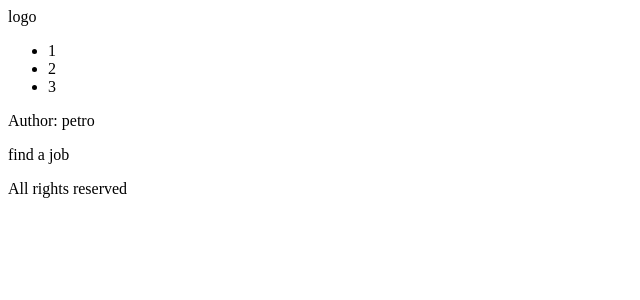
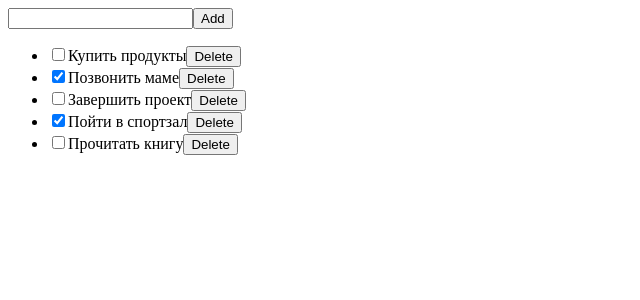
Before and after one commit to vitayusko/FS_104_REACT, a React (Vite) app: page / in a window 1280 px wide. Shown: the top 300 px of the page, without its empty margins (0-640 px from the left). Built offline with nearby package versions, Linux system fonts and the light colour scheme.

Commit message:
todoList

```diff
--- /dev/null
+++ b/src/assets/checklist.json
@@ -0,0 +1,27 @@
+[
+  {
+    "id": 1,
+    "todo": "Купить продукты",
+    "completed": false
+  },
+  {
+    "id": 2,
+    "todo": "Позвонить маме",
+    "completed": true
+  },
+  {
+    "id": 3,
+    "todo": "Завершить проект",
+    "completed": false
+  },
+  {
+    "id": 4,
+    "todo": "Пойти в спортзал",
+    "completed": true
+  },
+  {
+    "id": 5,
+    "todo": "Прочитать книгу",
+    "completed": false
+  }
+]
--- a/src/components/App.jsx
+++ b/src/components/App.jsx
@@ -1,17 +1,17 @@
 import Header from "./Header/Header";
 import Footer from "./Footer/Footer";
 import Message from "./Message/Message";
-
+import Checklist from "./Checklist/Checklist";
 
 const App = () => {
   return (
-      <main>
-          <Header />
-          <Message author = 'petro' message = 'find a job'/>
-          <Footer/>
-
-  </main>
+    <main>
+      {/* <Header />
+          <Message author='petro' message='find a job' />
+          <Footer /> */}
+      <Checklist />
+    </main>
   );
-}
+};
 
 export default App;
--- /dev/null
+++ b/src/components/Checklist/Checklist.jsx
@@ -0,0 +1,41 @@
+import React, { useState } from "react";
+import checklistData from "./../../assets/checklist.json";
+import ChecklistItem from "./ChecklistItem";
+
+const Checklist = () => {
+  const [todos, setTodos] = useState(checklistData);
+  const [newTodoValue, setNewTodoValue] = useState("");
+  // Работа кнопки удалить
+  const handleDeleteTodo = (id) => {
+    setTodos((prev) => prev.filter((item) => item.id !== id));
+  };
+
+  const handleAddTodo = () => {
+    const newTodo = {
+      id: new Date().getTime(),
+      todo: newTodoValue,
+      completed: false,
+    };
+    setTodos((prev) => [...prev, newTodo]);
+  };
+
+  return (
+    <>
+      <div>
+        <input type="text" onChange={(e) => setNewTodoValue(e.target.value)} />
+        <button onClick={handleAddTodo}>Add</button>
+      </div>
+      <ul>
+        {todos.map((item) => (
+          <ChecklistItem
+            key={item.id}
+            handleDeleteTodo={handleDeleteTodo}
+            {...item}
+          />
+        ))}
+      </ul>
+    </>
+  );
+};
+
+export default Checklist;
--- /dev/null
+++ b/src/components/Checklist/ChecklistItem.jsx
@@ -0,0 +1,19 @@
+import React from "react";
+
+const ChecklistItem = ({ handleDeleteTodo, id, completed, todo }) => {
+  return (
+    <li>
+      <input type="checkbox" checked={completed} />
+      <span>{todo}</span>
+      <button
+        onClick={() => handleDeleteTodo(id)}
+        className="btn border"
+        style={{ size: "18px" }}
+      >
+        Delete
+      </button>
+    </li>
+  );
+};
+
+export default ChecklistItem;
```
Also changed, not shown: src/components/Checklist/Cheklist.module.css (added).
